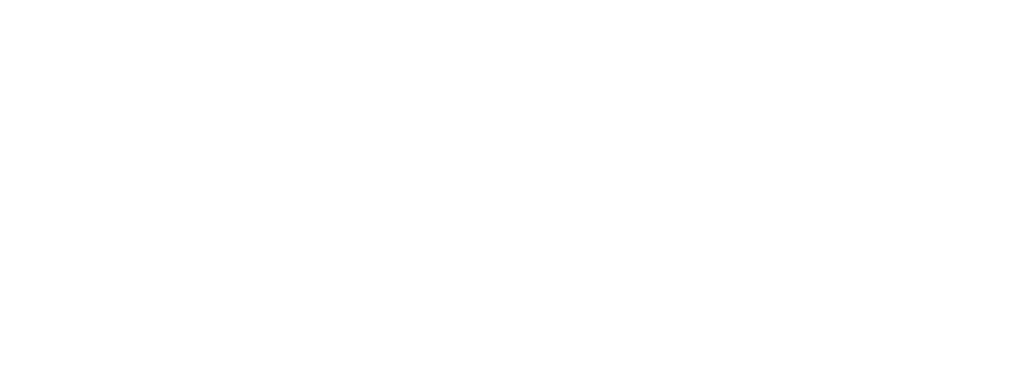
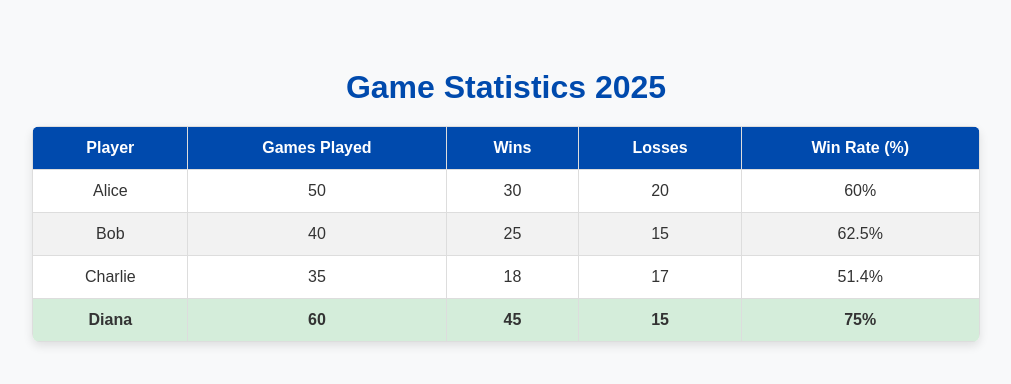
Before and after one commit to acciojob/Styled-Table-vaishnavidehariya96, a website: page main.html in a window 1280 px wide. Shown: the whole page, without its empty margins (134-1145 px from the left). Drawn offline with Linux system fonts and the light colour scheme.

Commit message:
created a submission

```diff
--- a/main.html
+++ b/main.html
@@ -1,15 +1,56 @@
 <!DOCTYPE html>
 <html lang="en">
 <head>
-    <meta charset="UTF-8">
-    <meta http-equiv="X-UA-Compatible" content="IE=edge">
-    <meta name="viewport" content="width=device-width, initial-scale=1.0">
-    <title>Document</title>
-    <link rel="stylesheet" href="styles.css">
+  <meta charset="UTF-8">
+  <meta name="viewport" content="width=device-width, initial-scale=1.0">
+  <title>Game Statistics Table</title>
+  <link rel="stylesheet" href="styles.css">
 </head>
 <body>
-    <!-- add table here -->
+  <h1>Game Statistics 2025</h1>
 
+  <table>
+    <thead>
+      <tr>
+        <th>Player</th>
+        <th>Games Played</th>
+        <th>Wins</th>
+        <th>Losses</th>
+        <th>Win Rate (%)</th>
+      </tr>
+    </thead>
+    <tbody>
+      <tr>
+        <td>Alice</td>
+        <td>50</td>
+        <td>30</td>
+        <td>20</td>
+        <td>60%</td>
+      </tr>
+      <tr>
+        <td>Bob</td>
+        <td>40</td>
+        <td>25</td>
+        <td>15</td>
+        <td>62.5%</td>
+      </tr>
+      <tr>
+        <td>Charlie</td>
+        <td>35</td>
+        <td>18</td>
+        <td>17</td>
+        <td>51.4%</td>
+      </tr>
+      <tr>
+        <td>Diana</td>
+        <td>60</td>
+        <td>45</td>
+        <td>15</td>
+        <td>75%</td>
+      </tr>
+    </tbody>
+  </table>
 
+  <script src="script.js"></script>
 </body>
 </html>
--- a/script.js
+++ b/script.js
@@ -1 +1,14 @@
-// Your code here.
+document.addEventListener("DOMContentLoaded", () => {
+  console.log("Styled Table JS loaded successfully!");
+
+  const rows = document.querySelectorAll("tbody tr");
+
+  // Highlight best performer
+  rows.forEach(row => {
+    const winRate = parseFloat(row.children[4].textContent);
+    if (winRate >= 70) {
+      row.style.backgroundColor = "#d4edda"; // light green
+      row.style.fontWeight = "bold";
+    }
+  });
+});
--- a/styles.css
+++ b/styles.css
@@ -1 +1,42 @@
-/* your code */
+body {
+  font-family: "Poppins", sans-serif;
+  background-color: #f8f9fa;
+  color: #333;
+  text-align: center;
+  padding: 40px;
+}
+
+h1 {
+  color: #004aad;
+  margin-bottom: 20px;
+}
+
+table {
+  width: 80%;
+  margin: 0 auto;
+  border-collapse: collapse;
+  background-color: #fff;
+  box-shadow: 0 4px 10px rgba(0, 0, 0, 0.1);
+  border-radius: 8px;
+  overflow: hidden;
+}
+
+thead {
+  background-color: #004aad;
+  color: white;
+}
+
+th, td {
+  padding: 12px 18px;
+  border: 1px solid #ddd;
+  text-align: center;
+}
+
+tbody tr:nth-child(even) {
+  background-color: #f2f2f2;
+}
+
+tbody tr:hover {
+  background-color: #e8f0fe;
+  transition: 0.3s;
+}
```
